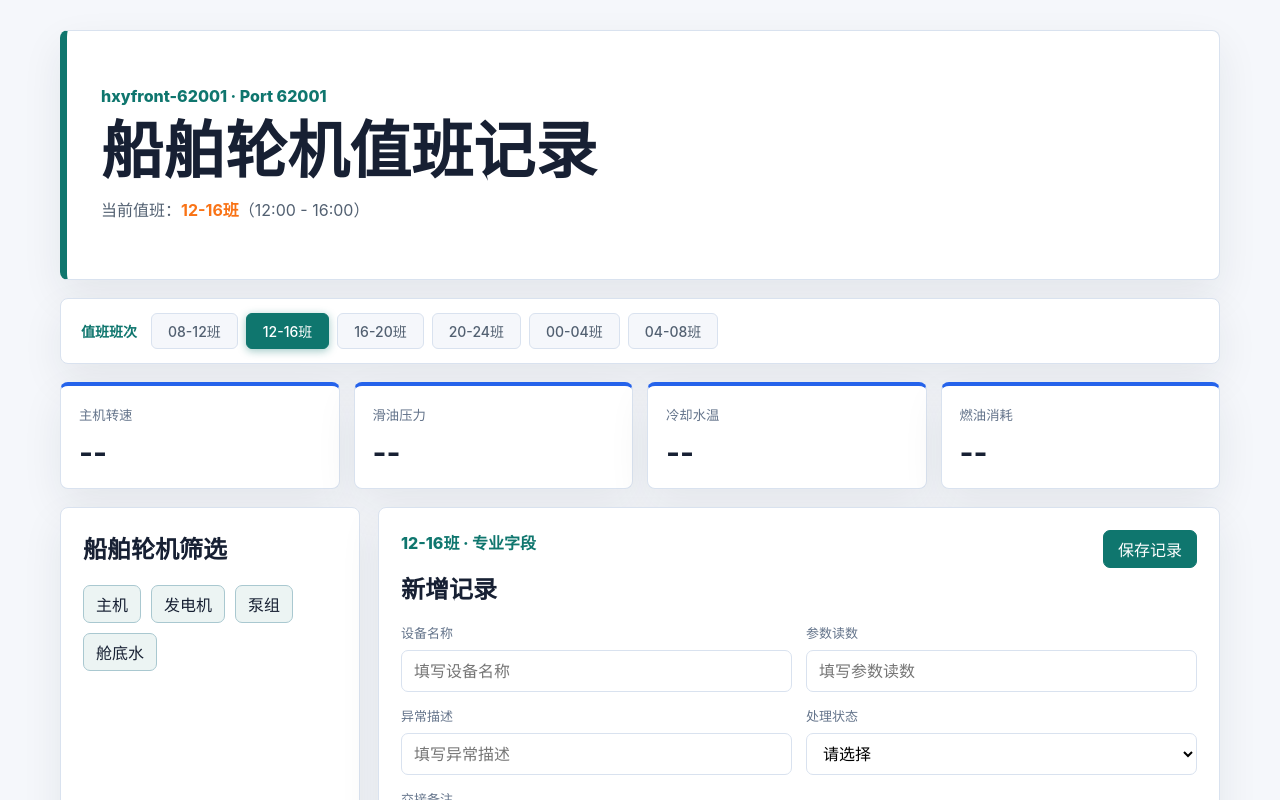
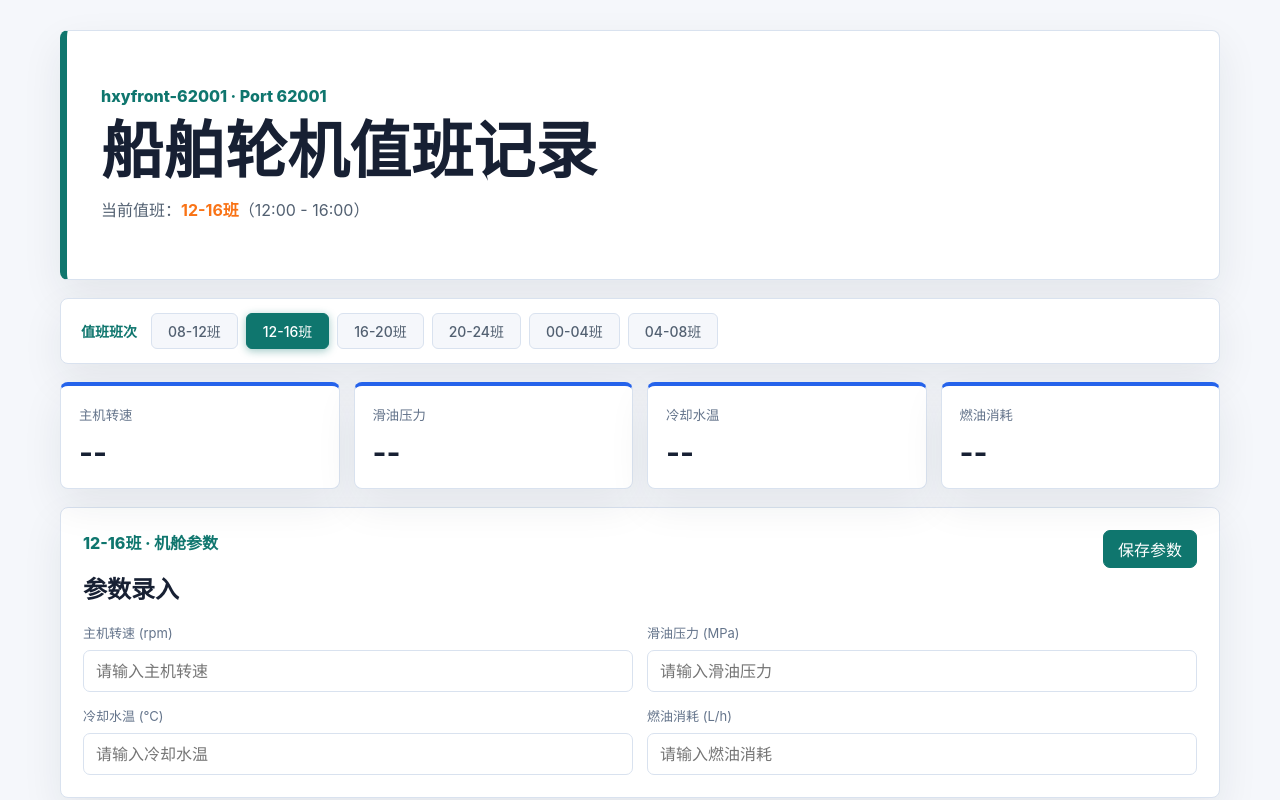
Before and after one commit to aliAjax/hxyfront-62001-5fd009e, a React (Vite) app: page / in a window 1280 px wide. Shown: the top 800 px of the page. Built offline with nearby package versions, Linux system fonts and the light colour scheme.

Commit message:
.3436396082391580:55feaeb3f5445e517a86e73220e1766f_6a36a8e77ddf6c483f370d16.6a36a8ea7ddf6c483f370d1e.6a36a8eade74fe219a12aa9d:Trae CN.T(2026/6/20 22:51:22)

```diff
--- a/src/App.tsx
+++ b/src/App.tsx
@@ -2,6 +2,7 @@ import "./styles.css";
 import { useState } from "react";
 import { ShiftProvider } from "./shifts/ShiftContext";
 import { ShiftSelector } from "./shifts/ShiftSelector";
+import { EngineRoomPanel } from "./shifts/EngineRoomPanel";
 import { useShift } from "./shifts/ShiftContext";
 
 const project = {
@@ -17,9 +18,18 @@ const project = {
 };
 
 function Dashboard() {
-  const { currentShift, currentRecords } = useShift();
+  const { currentShift, currentRecords, latestEngineRoomRecord } = useShift();
 
   const metricValues = project.metrics.map((_, i) => {
+    if (latestEngineRoomRecord) {
+      const keys = [
+        "mainEngineSpeed",
+        "lubricatingOilPressure",
+        "coolingWaterTemp",
+        "fuelConsumption",
+      ] as const;
+      return latestEngineRoomRecord[keys[i]];
+    }
     const values = currentRecords
       .map((r) => {
         const parts = r.params.split(/[,，、]/);
@@ -41,6 +51,11 @@ function Dashboard() {
               <span className="unit">{project.metricUnits[index]}</span>
             )}
           </strong>
+          {latestEngineRoomRecord && (
+            <small className="record-time">
+              {new Date(latestEngineRoomRecord.createdAt).toLocaleString("zh-CN")}
+            </small>
+          )}
         </article>
       ))}
     </section>
@@ -196,6 +211,8 @@ function AppContent() {
 
       <Dashboard />
 
+      <EngineRoomPanel />
+
       <section className="workspace">
         <FilterAside />
         <RecordForm />
--- /dev/null
+++ b/src/shifts/EngineRoomPanel.tsx
@@ -0,0 +1,118 @@
+import { useState, useEffect } from "react";
+import { useShift } from "./ShiftContext";
+
+const engineRoomFields = [
+  { key: "mainEngineSpeed", label: "主机转速", unit: "rpm", placeholder: "请输入主机转速" },
+  { key: "lubricatingOilPressure", label: "滑油压力", unit: "MPa", placeholder: "请输入滑油压力" },
+  { key: "coolingWaterTemp", label: "冷却水温", unit: "℃", placeholder: "请输入冷却水温" },
+  { key: "fuelConsumption", label: "燃油消耗", unit: "L/h", placeholder: "请输入燃油消耗" },
+] as const;
+
+type EngineRoomForm = {
+  mainEngineSpeed: string;
+  lubricatingOilPressure: string;
+  coolingWaterTemp: string;
+  fuelConsumption: string;
+};
+
+export function EngineRoomPanel() {
+  const { currentShift, latestEngineRoomRecord, addEngineRoomRecord } = useShift();
+  const [form, setForm] = useState<EngineRoomForm>({
+    mainEngineSpeed: "",
+    lubricatingOilPressure: "",
+    coolingWaterTemp: "",
+    fuelConsumption: "",
+  });
+  const [errors, setErrors] = useState<Partial<Record<keyof EngineRoomForm, string>>>({});
+  const [saved, setSaved] = useState(false);
+
+  useEffect(() => {
+    if (latestEngineRoomRecord) {
+      setForm({
+        mainEngineSpeed: String(latestEngineRoomRecord.mainEngineSpeed),
+        lubricatingOilPressure: String(latestEngineRoomRecord.lubricatingOilPressure),
+        coolingWaterTemp: String(latestEngineRoomRecord.coolingWaterTemp),
+        fuelConsumption: String(latestEngineRoomRecord.fuelConsumption),
+      });
+    }
+  }, [latestEngineRoomRecord]);
+
+  const handleChange = (field: keyof EngineRoomForm, value: string) => {
+    setForm((prev) => ({ ...prev, [field]: value }));
+    setErrors((prev) => ({ ...prev, [field]: undefined }));
+    setSaved(false);
+  };
+
+  const validate = (): boolean => {
+    const newErrors: Partial<Record<keyof EngineRoomForm, string>> = {};
+    let isValid = true;
+
+    engineRoomFields.forEach((field) => {
+      const value = form[field.key].trim();
+      if (!value) {
+        newErrors[field.key] = "请填写此项";
+        isValid = false;
+      } else if (isNaN(Number(value))) {
+        newErrors[field.key] = "请输入有效的数字";
+        isValid = false;
+      }
+    });
+
+    setErrors(newErrors);
+    return isValid;
+  };
+
+  const handleSubmit = () => {
+    if (!validate()) return;
+
+    addEngineRoomRecord({
+      mainEngineSpeed: Number(form.mainEngineSpeed),
+      lubricatingOilPressure: Number(form.lubricatingOilPressure),
+      coolingWaterTemp: Number(form.coolingWaterTemp),
+      fuelConsumption: Number(form.fuelConsumption),
+    });
+
+    setSaved(true);
+    setTimeout(() => setSaved(false), 2000);
+  };
+
+  return (
+    <section className="panel engine-room-panel">
+      <div className="heading">
+        <div>
+          <p>{currentShift.label} · 机舱参数</p>
+          <h2>参数录入</h2>
+        </div>
+        <button className="primary" onClick={handleSubmit}>
+          {saved ? "已保存 ✓" : "保存参数"}
+        </button>
+      </div>
+      <div className="field-grid">
+        {engineRoomFields.map((field) => (
+          <label key={field.key}>
+            <span>
+              {field.label} ({field.unit})
+            </span>
+            <input
+              type="number"
+              step="any"
+              placeholder={field.placeholder}
+              value={form[field.key]}
+              onChange={(e) => handleChange(field.key, e.target.value)}
+              className={errors[field.key] ? "input-error" : ""}
+            />
+            {errors[field.key] && <span className="error-text">{errors[field.key]}</span>}
+          </label>
+        ))}
+      </div>
+      {latestEngineRoomRecord && (
+        <div className="last-record">
+          <small>
+            最近录入时间：
+            {new Date(latestEngineRoomRecord.createdAt).toLocaleString("zh-CN")}
+          </small>
+        </div>
+      )}
+    </section>
+  );
+}
--- a/src/shifts/ShiftContext.tsx
+++ b/src/shifts/ShiftContext.tsx
@@ -9,11 +9,14 @@ import {
 import {
   type Shift,
   type WatchRecord,
+  type EngineRoomRecord,
   SHIFTS,
   loadCurrentShiftId,
   saveCurrentShiftId,
   loadAllRecords,
   saveAllRecords,
+  loadEngineRoomRecords,
+  saveEngineRoomRecords,
 } from "./types";
 
 interface ShiftContextValue {
@@ -24,6 +27,10 @@ interface ShiftContextValue {
   currentRecords: WatchRecord[];
   addRecord: (record: Omit<WatchRecord, "id" | "shiftId" | "createdAt">) => void;
   removeRecord: (id: string) => void;
+  engineRoomRecords: Record<string, EngineRoomRecord[]>;
+  currentEngineRoomRecords: EngineRoomRecord[];
+  latestEngineRoomRecord: EngineRoomRecord | null;
+  addEngineRoomRecord: (record: Omit<EngineRoomRecord, "id" | "shiftId" | "createdAt">) => void;
 }
 
 const ShiftContext = createContext<ShiftContextValue | null>(null);
@@ -31,6 +38,7 @@ const ShiftContext = createContext<ShiftContextValue | null>(null);
 export function ShiftProvider({ children }: { children: ReactNode }) {
   const [currentShiftId, setCurrentShiftIdState] = useState(loadCurrentShiftId);
   const [records, setRecords] = useState<Record<string, WatchRecord[]>>(loadAllRecords);
+  const [engineRoomRecords, setEngineRoomRecords] = useState<Record<string, EngineRoomRecord[]>>(loadEngineRoomRecords);
 
   const currentShift = SHIFTS.find((s) => s.id === currentShiftId) ?? SHIFTS[0];
 
@@ -42,6 +50,14 @@ export function ShiftProvider({ children }: { children: ReactNode }) {
   }, []);
 
   const currentRecords = records[currentShiftId] ?? [];
+  const currentEngineRoomRecords = engineRoomRecords[currentShiftId] ?? [];
+
+  const allEngineRoomRecords = Object.values(engineRoomRecords).flat();
+  const latestEngineRoomRecord = allEngineRoomRecords.length > 0
+    ? allEngineRoomRecords.reduce((latest, record) =>
+        new Date(record.createdAt) > new Date(latest.createdAt) ? record : latest
+      )
+    : null;
 
   const addRecord = useCallback(
     (input: Omit<WatchRecord, "id" | "shiftId" | "createdAt">) => {
@@ -75,6 +91,26 @@ export function ShiftProvider({ children }: { children: ReactNode }) {
     [currentShiftId]
   );
 
+  const addEngineRoomRecord = useCallback(
+    (input: Omit<EngineRoomRecord, "id" | "shiftId" | "createdAt">) => {
+      const newRecord: EngineRoomRecord = {
+        ...input,
+        id: crypto.randomUUID(),
+        shiftId: currentShiftId,
+        createdAt: new Date().toISOString(),
+      };
+      setEngineRoomRecords((prev) => {
+        const updated = {
+          ...prev,
+          [currentShiftId]: [...(prev[currentShiftId] ?? []), newRecord],
+        };
+        saveEngineRoomRecords(updated);
+        return updated;
+      });
+    },
+    [currentShiftId]
+  );
+
   useEffect(() => {
     saveCurrentShiftId(currentShiftId);
   }, [currentShiftId]);
@@ -89,6 +125,10 @@ export function ShiftProvider({ children }: { children: ReactNode }) {
         currentRecords,
         addRecord,
         removeRecord,
+        engineRoomRecords,
+        currentEngineRoomRecords,
+        latestEngineRoomRecord,
+        addEngineRoomRecord,
       }}
     >
       {children}
--- a/src/shifts/types.ts
+++ b/src/shifts/types.ts
@@ -33,6 +33,7 @@ export function getCurrentShiftId(): string {
 
 const STORAGE_KEY_SHIFT = "watch-current-shift";
 const STORAGE_KEY_RECORDS = "watch-records";
+const STORAGE_KEY_ENGINE_ROOM = "engine-room-records";
 
 export function loadCurrentShiftId(): string {
   try {
@@ -61,3 +62,27 @@ export function saveAllRecords(records: Record<string, WatchRecord[]>): void {
     localStorage.setItem(STORAGE_KEY_RECORDS, JSON.stringify(records));
   } catch {}
 }
+
+export interface EngineRoomRecord {
+  id: string;
+  shiftId: string;
+  mainEngineSpeed: number;
+  lubricatingOilPressure: number;
+  coolingWaterTemp: number;
+  fuelConsumption: number;
+  createdAt: string;
+}
+
+export function loadEngineRoomRecords(): Record<string, EngineRoomRecord[]> {
+  try {
+    const raw = localStorage.getItem(STORAGE_KEY_ENGINE_ROOM);
+    if (raw) return JSON.parse(raw);
+  } catch {}
+  return {};
+}
+
+export function saveEngineRoomRecords(records: Record<string, EngineRoomRecord[]>): void {
+  try {
+    localStorage.setItem(STORAGE_KEY_ENGINE_ROOM, JSON.stringify(records));
+  } catch {}
+}
--- a/src/styles.css
+++ b/src/styles.css
@@ -315,3 +315,37 @@ input {
 .hero strong {
   color: var(--accent);
 }
+
+.engine-room-panel {
+  margin-bottom: 18px;
+}
+
+.input-error {
+  border-color: #ef4444 !important;
+  background: #fef2f2;
+}
+
+.error-text {
+  color: #ef4444;
+  font-size: 12px;
+  margin-top: -4px;
+}
+
+.last-record {
+  margin-top: 16px;
+  padding-top: 12px;
+  border-top: 1px dashed var(--border);
+  text-align: right;
+}
+
+.last-record small {
+  color: #64748b;
+}
+
+.record-time {
+  display: block;
+  margin-top: 8px;
+  color: #94a3b8;
+  font-size: 11px;
+  line-height: 1.4;
+}
```
